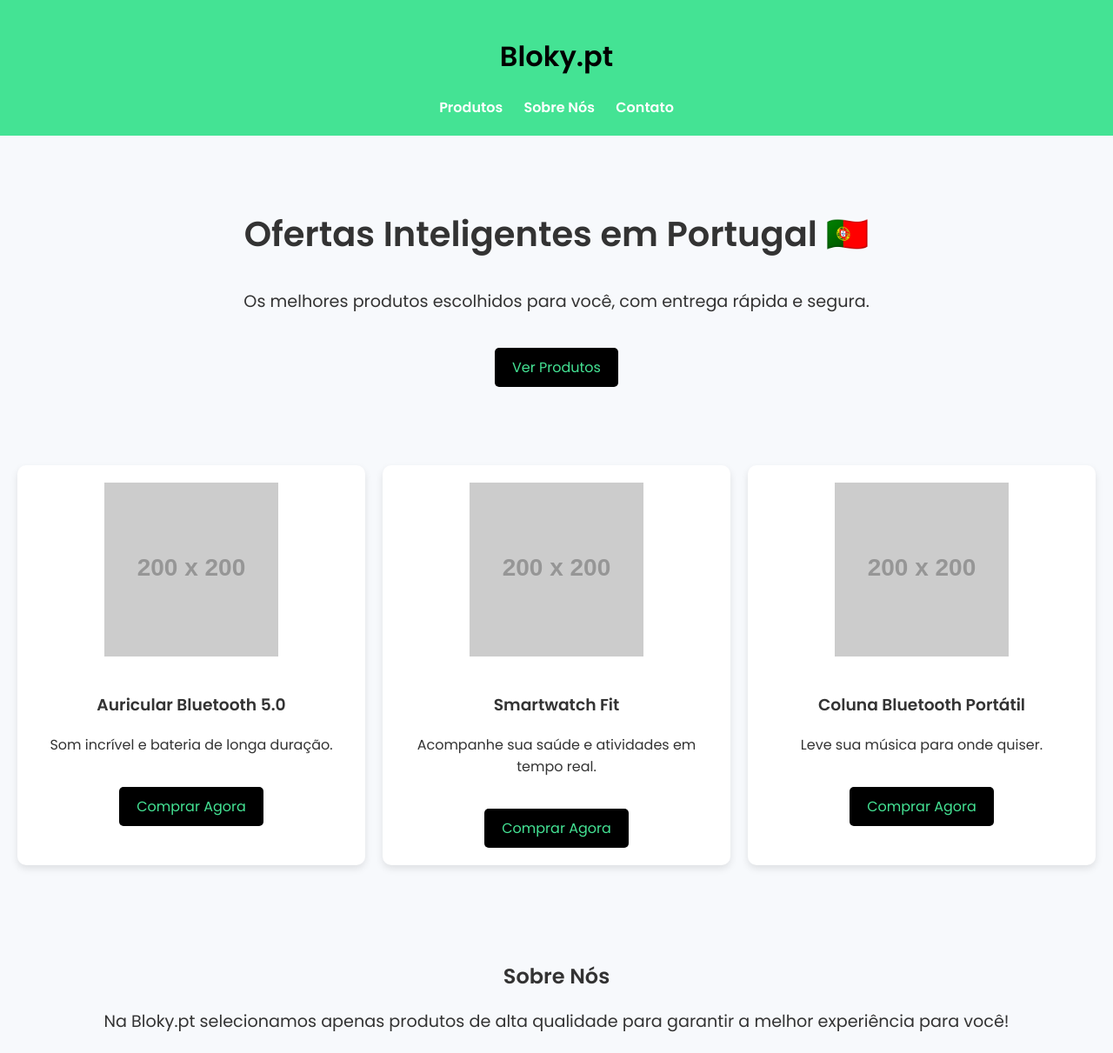
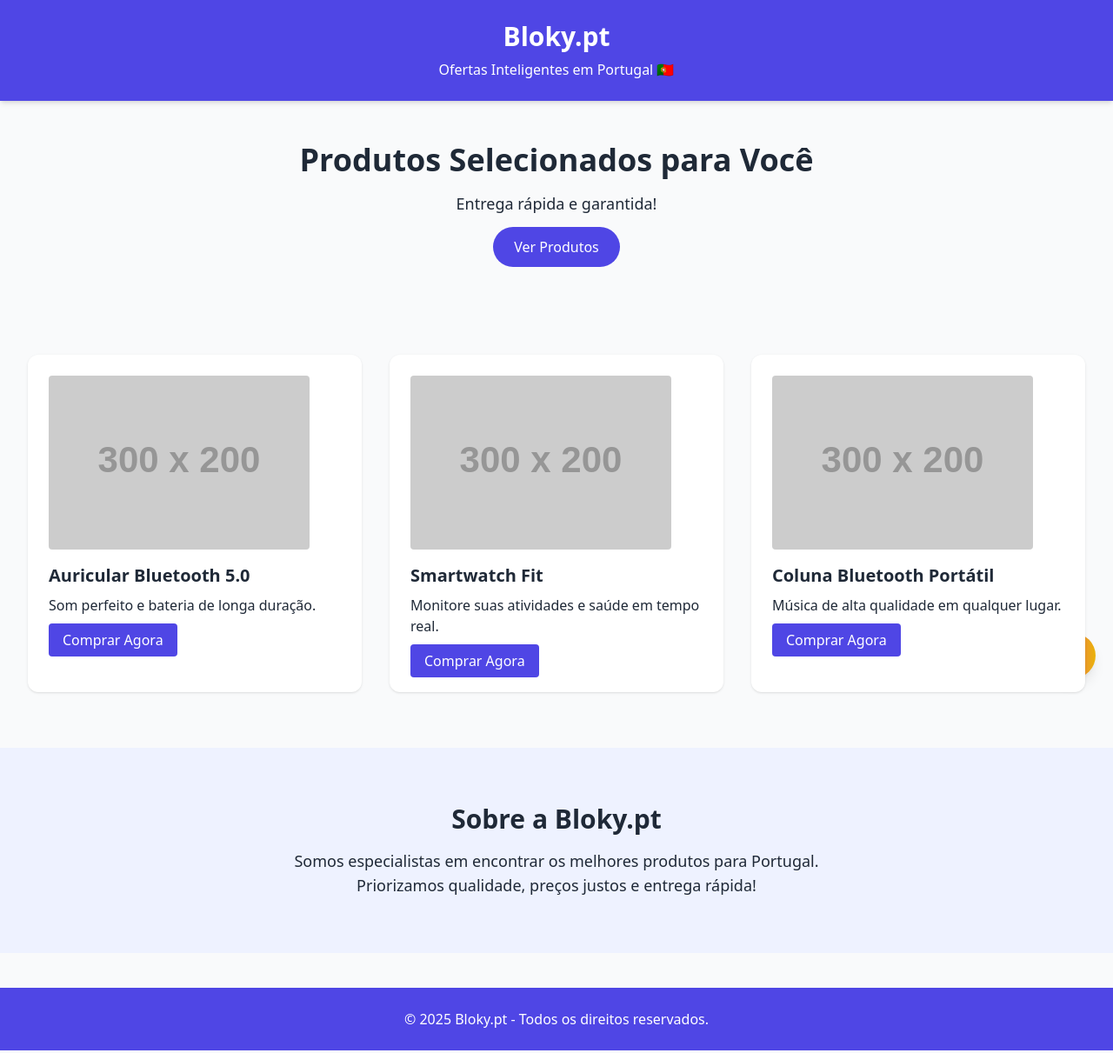
Before and after one commit to Diego22b/bloky-site, a plain HTML site: page index.html in a window 1280 px wide. Shown: the top 1211 px of the page at 87% size. Drawn offline with nearby package versions, Linux system fonts and the light colour scheme; placeholder pictures from the web are drawn by us.

Commit message:
Add files via upload

```diff
--- a/index.html
+++ b/index.html
@@ -2,126 +2,84 @@
 <html lang="pt-PT">
 <head>
   <meta charset="UTF-8">
-    <meta name="viewport" content="width=device-width, initial-scale=1.0">
+  <meta name="viewport" content="width=device-width, initial-scale=1">
   <title>Bloky.pt - Ofertas Inteligentes</title>
-    <link href="https://fonts.googleapis.com/css2?family=Poppins:wght@400;600&display=swap" rel="stylesheet">
+  <script src="https://cdn.tailwindcss.com"></script>
+  <link rel="icon" href="https://via.placeholder.com/32x32.png?text=B" type="image/png">
   <style>
-        body {
-            margin: 0;
-            font-family: 'Poppins', sans-serif;
-            background-color: #f7f9fc;
-            color: #333;
+    /* Animações simples */
+    .fade-in {
+      opacity: 0;
+      transform: translateY(20px);
+      animation: fadeIn 1s forwards;
     }
-        header {
-            background-color: #44e394;
-            color: rgb(0, 0, 0);
-            padding: 20px;
-            text-align: center;
+    @keyframes fadeIn {
+      to {
+        opacity: 1;
+        transform: translateY(0);
       }
-        nav a {
-            color: white;
-            margin: 0 10px;
-            text-decoration: none;
-            font-weight: 600;
-        }
-        .hero {
-            padding: 50px 20px;
-            text-align: center;
-        }
-        .hero h1 {
-            font-size: 2.5em;
-        }
-        .hero p {
-            font-size: 1.2em;
-            margin-top: 10px;
-        }
-        .button {
-            background-color: #000000;
-            color: #44e394;
-            padding: 10px 20px;
-            margin-top: 20px;
-            display: inline-block;
-            text-decoration: none;
-            border-radius: 5px;
-        }
-        .products {
-            display: grid;
-            grid-template-columns: repeat(auto-fit, minmax(250px, 1fr));
-            gap: 20px;
-            padding: 40px 20px;
-        }
-        .product-card {
-            background: white;
-            border-radius: 10px;
-            box-shadow: 0px 4px 8px rgba(0,0,0,0.1);
-            padding: 20px;
-            text-align: center;
-        }
-        .product-card img {
-            width: 100%;
-            height: 200px;
-            object-fit: contain;
-            margin-bottom: 15px;
-        }
-        footer {
-            background-color: #eee;
-            text-align: center;
-            padding: 20px;
-            font-size: 0.9em;
     }
   </style>
 </head>
-<body>
 
-<header>
-    <h1>Bloky.pt</h1>
-    <nav>
-        <a href="#produtos">Produtos</a>
-        <a href="#sobre">Sobre Nós</a>
-        <a href="#contato">Contato</a>
-    </nav>
+<body class="bg-gray-50 text-gray-800">
+
+  <!-- Botão Instagram fixo -->
+  <a href="https://instagram.com/bloky_portugal" target="_blank" class="fixed bottom-5 right-5 bg-gradient-to-r from-pink-500 to-yellow-500 text-white p-3 rounded-full shadow-lg hover:scale-110 transition transform duration-300">
+    <svg xmlns="http://www.w3.org/2000/svg" class="h-7 w-7" fill="none" viewBox="0 0 24 24" stroke="currentColor">
+      <path stroke-linecap="round" stroke-linejoin="round" stroke-width="2" d="M7 2h10a5 5 0 015 5v10a5 5 0 01-5 5H7a5 5 0 01-5-5V7a5 5 0 015-5z" />
+      <path stroke-linecap="round" stroke-linejoin="round" stroke-width="2" d="M16 11.37A4 4 0 1112.63 8 4 4 0 0116 11.37z" />
+      <path stroke-linecap="round" stroke-linejoin="round" stroke-width="2" d="M17.5 6.5h.01" />
+    </svg>
+  </a>
+
+  <!-- HEADER -->
+  <header class="bg-indigo-600 text-white p-6 text-center shadow-md">
+    <h1 class="text-3xl font-bold mb-2">Bloky.pt</h1>
+    <p>Ofertas Inteligentes em Portugal 🇵🇹</p>
   </header>
 
-<section class="hero">
-    <h1>Ofertas Inteligentes em Portugal 🇵🇹</h1>
-    <p>Os melhores produtos escolhidos para você, com entrega rápida e segura.</p>
-    <a class="button" href="#produtos">Ver Produtos</a>
+  <!-- HERO Section -->
+  <section class="py-12 text-center fade-in">
+    <h2 class="text-4xl font-bold mb-4">Produtos Selecionados para Você</h2>
+    <p class="text-lg mb-6">Entrega rápida e garantida!</p>
+    <a href="#produtos" class="bg-indigo-600 hover:bg-indigo-700 text-white px-6 py-3 rounded-full transition">Ver Produtos</a>
   </section>
 
-<section id="produtos" class="products">
-    <div class="product-card">
-        <img src="https://via.placeholder.com/200x200.png?text=Produto+1" alt="Produto 1">
-        <h3>Auricular Bluetooth 5.0</h3>
-        <p>Som incrível e bateria de longa duração.</p>
-        <a class="button" href="#">Comprar Agora</a>
+  <!-- PRODUTOS -->
+  <section id="produtos" class="py-16 px-8 grid gap-8 md:grid-cols-3 fade-in">
+    <div class="bg-white p-6 rounded-xl shadow hover:shadow-lg transition">
+      <img src="https://via.placeholder.com/300x200.png?text=Produto+1" alt="Produto 1" class="rounded mb-4">
+      <h3 class="text-xl font-semibold mb-2">Auricular Bluetooth 5.0</h3>
+      <p class="mb-4">Som perfeito e bateria de longa duração.</p>
+      <a href="#" class="bg-indigo-600 hover:bg-indigo-700 text-white px-4 py-2 rounded transition">Comprar Agora</a>
     </div>
 
-    <div class="product-card">
-        <img src="https://via.placeholder.com/200x200.png?text=Produto+2" alt="Produto 2">
-        <h3>Smartwatch Fit</h3>
-        <p>Acompanhe sua saúde e atividades em tempo real.</p>
-        <a class="button" href="#">Comprar Agora</a>
+    <div class="bg-white p-6 rounded-xl shadow hover:shadow-lg transition">
+      <img src="https://via.placeholder.com/300x200.png?text=Produto+2" alt="Produto 2" class="rounded mb-4">
+      <h3 class="text-xl font-semibold mb-2">Smartwatch Fit</h3>
+      <p class="mb-4">Monitore suas atividades e saúde em tempo real.</p>
+      <a href="#" class="bg-indigo-600 hover:bg-indigo-700 text-white px-4 py-2 rounded transition">Comprar Agora</a>
     </div>
 
-    <div class="product-card">
-        <img src="https://via.placeholder.com/200x200.png?text=Produto+3" alt="Produto 3">
-        <h3>Coluna Bluetooth Portátil</h3>
-        <p>Leve sua música para onde quiser.</p>
-        <a class="button" href="#">Comprar Agora</a>
+    <div class="bg-white p-6 rounded-xl shadow hover:shadow-lg transition">
+      <img src="https://via.placeholder.com/300x200.png?text=Produto+3" alt="Produto 3" class="rounded mb-4">
+      <h3 class="text-xl font-semibold mb-2">Coluna Bluetooth Portátil</h3>
+      <p class="mb-4">Música de alta qualidade em qualquer lugar.</p>
+      <a href="#" class="bg-indigo-600 hover:bg-indigo-700 text-white px-4 py-2 rounded transition">Comprar Agora</a>
     </div>
   </section>
 
-<section id="sobre" class="hero">
-    <h2>Sobre Nós</h2>
-    <p>Na Bloky.pt selecionamos apenas produtos de alta qualidade para garantir a melhor experiência para você!</p>
+  <!-- SOBRE NÓS -->
+  <section class="py-16 px-8 bg-indigo-50 text-center fade-in">
+    <h2 class="text-3xl font-bold mb-4">Sobre a Bloky.pt</h2>
+    <p class="text-lg max-w-2xl mx-auto">
+      Somos especialistas em encontrar os melhores produtos para Portugal. Priorizamos qualidade, preços justos e entrega rápida!
+    </p>
   </section>
 
-<section id="contato" class="hero">
-    <h2>Contato</h2>
-    <p>Tem alguma dúvida? Fale connosco: <strong>contato@bloky.pt</strong></p>
-</section>
-
-<footer>
+  <!-- FOOTER -->
+  <footer class="bg-indigo-600 text-white text-center p-6 mt-10">
     © 2025 Bloky.pt - Todos os direitos reservados.
   </footer>
 
```
Lines whose indentation alone changed are shown as unchanged.
